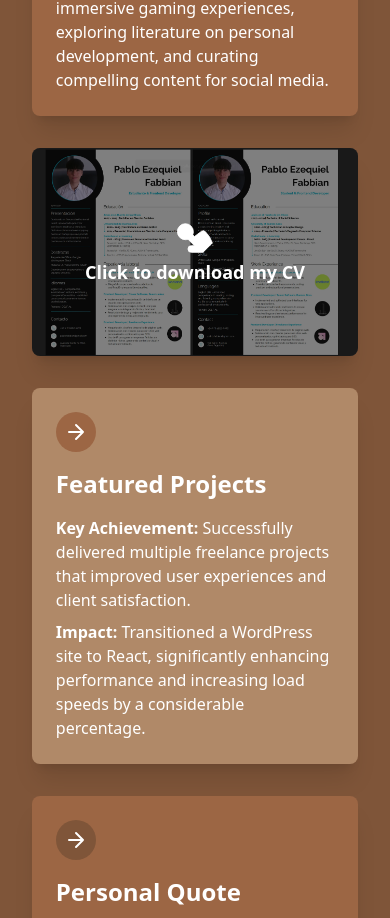
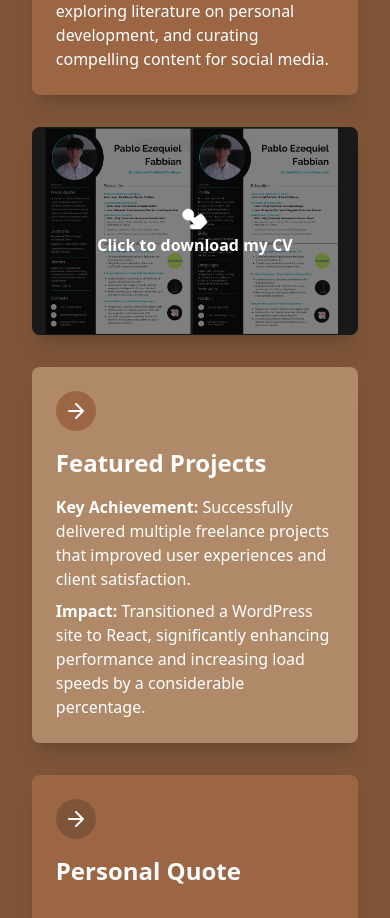
Before and after one commit to PabloFabbian/Actual-Portfolio-24, a React (Vite) app: page / in a window 390 px wide. Shown: the part 1977-2895 px from the top of the page. Built offline with nearby package versions, Linux system fonts and the light colour scheme; no server answers.

Commit message:
display details in Hero, Proj and Summ

```diff
--- a/src/components/HeroSection.jsx
+++ b/src/components/HeroSection.jsx
@@ -79,7 +79,7 @@ function HeroSection() {
             </motion.h2>
           </motion.div>
           <motion.p
-            className="font-lt-soul font-semibold text-xl md:text-2xl 2xl:text-4xl text-[#9C6644] md:ml-1 mt-4 md:pr-40 pb-0 md:pb-0 2xl:pb-2 mx-1"
+            className="font-lt-soul font-semibold text-xl md:text-2xl 2xl:text-4xl text-[#9C6644] md:ml-1 mt-4 md:pr-40 pb-0 md:pb-0 2xl:pb-2 mx-1 text-pretty"
             variants={fadeInUp}
           >
             I'm a frontend developer who’s passionate about UX/UI and creating beautiful and functional digital experiences.
--- a/src/components/ProjectsSection.jsx
+++ b/src/components/ProjectsSection.jsx
@@ -120,7 +120,7 @@ function ProjectsSection() {
                     {/* Imagen del Proyecto (Derecha) */}
                     <div className="w-11/12 sm:10/12 md:w-2/3 relative mx-auto mt-7 md:-mt-2 md:order-2 md:mx-6 2xl:mx-5 mb-6">
                         <div
-                            className="overflow-hidden relative h-[27.5vh] sm:h-[90vh] md:h-[68vh] max-h-[36rem] rounded-md shadow-lg"
+                            className="overflow-hidden relative h-[25vh] sm:h-[90vh] md:h-[68vh] max-h-[36rem] rounded-md shadow-lg"
                             onMouseEnter={() => setIsImageHovered(true)}
                             onMouseLeave={() => setIsImageHovered(false)}
                         >
--- a/src/components/Self-Summary.jsx
+++ b/src/components/Self-Summary.jsx
@@ -128,8 +128,8 @@ function SelfSummary() {
                                 className="w-full h-full object-contain pr-1.5"
                             />
                             {(hovered || isMobile) && (  // Mostrar el overlay si está en mobile o si está en hover
-                                <div className="absolute inset-0 bg-black bg-opacity-50 flex flex-col items-center justify-center text-white text-lg font-bold">
-                                    <svg viewBox="0 0 24 24" fill="white" className="h-10 w-10" stroke="white" strokeWidth="0.5">
+                                <div className="absolute inset-0 bg-black bg-opacity-50 flex flex-col items-center justify-center text-white md:text-sm 2xl:text-lg font-bold">
+                                    <svg viewBox="0 0 24 24" fill="white" className="h-7 md:h-8 2xl:h-10 w-7 md:w-8 2xl:w-10" stroke="white" strokeWidth="0.5">
                                         <path d="M17.07,20.61H9.79a2,2,0,0,1-2-2,2,2,0,0,1,2-2h1.87L5,9.86a2,2,0,0,1-.19-2.65,1.88,1.88,0,0,1,1.47-.68,1.84,1.84,0,0,1,1.35.55l4.06,4.06,4.08-3.06a1.91,1.91,0,0,1,2.5.18h0A17.18,17.18,0,0,1,22.42,15l.06.19"></path>
                                         <path d="M10.63,10.12A4.73,4.73,0,0,0,11,8.17A4.78,4.78,0,1,0,6.26,13a4.67,4.67,0,0,0,1.55-.26"></path>
                                     </svg>
```
